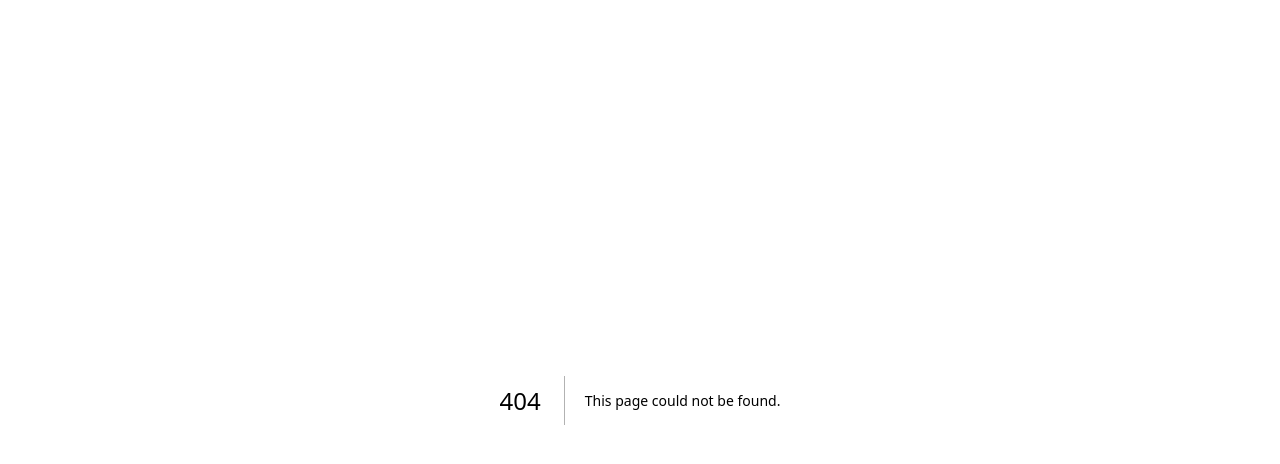
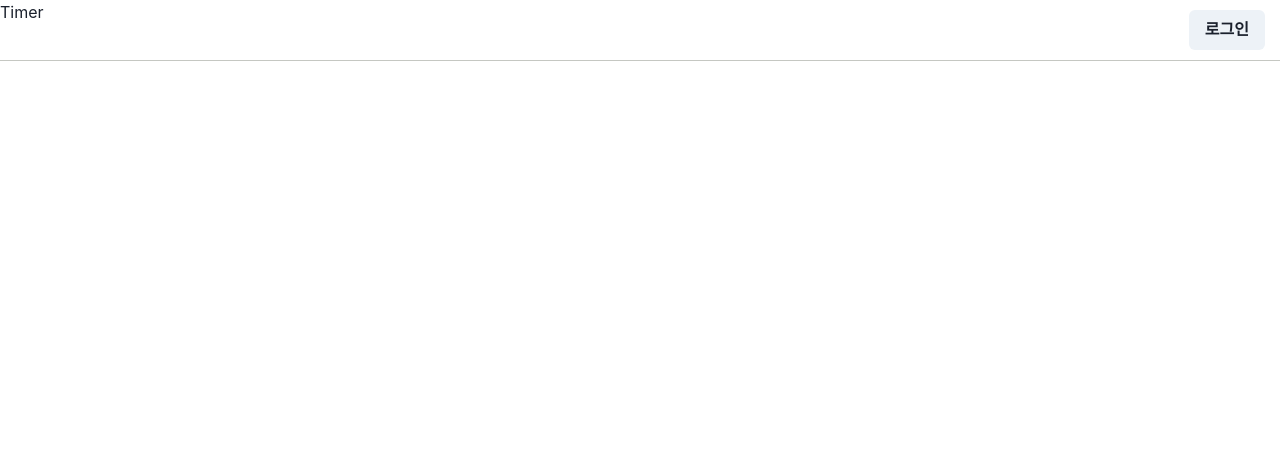
Before and after one commit to helloyukyung/cotenote-web, a Next.js app: page /timer in a window 1280 px wide. Before the commit this address had no page. Shown: the top 464 px of the page. Built offline with nearby package versions, Linux system fonts and the light colour scheme; a web font is replaced by a local one.

Commit message:
feat[timerPage] : timerPage &  route

```diff
--- a/src/components/home/TileContainer.tsx
+++ b/src/components/home/TileContainer.tsx
@@ -10,7 +10,7 @@ function TileContainer() {
       gridTemplateColumns="1fr 1fr 1fr"
       gap={["60px", "70px", "75px", "80px"]}
     >
-      <Tile title="타이머" icon={<TimeIcon />} />
+      <Tile title="타이머" icon={<TimeIcon />} href="/timer" />
       <Tile title="모의고사" icon={<EditIcon />} />
       <Tile title="오답노트" icon={<CheckIcon />} />
     </Grid>
--- a/src/pages/api/hello.ts
+++ /dev/null
@@ -1,13 +0,0 @@
-// Next.js API route support: https://nextjs.org/docs/api-routes/introduction
-import type { NextApiRequest, NextApiResponse } from "next";
-
-type Data = {
-  name: string;
-};
-
-export default function handler(
-  req: NextApiRequest,
-  res: NextApiResponse<Data>,
-) {
-  res.status(200).json({ name: "John Doe" });
-}
--- /dev/null
+++ b/src/pages/timer/index.tsx
@@ -0,0 +1,14 @@
+import { Layout } from "@/layouts";
+import { Box } from "@chakra-ui/react";
+
+import React, { ReactElement } from "react";
+
+function Timer() {
+  return <Box>Timer</Box>;
+}
+
+export default Timer;
+
+Timer.getLayout = function getLayout(page: ReactElement) {
+  return <Layout>{page}</Layout>;
+};
```
Also changed, not shown: src/components/home/Tile.tsx (+12 -3 lines).
